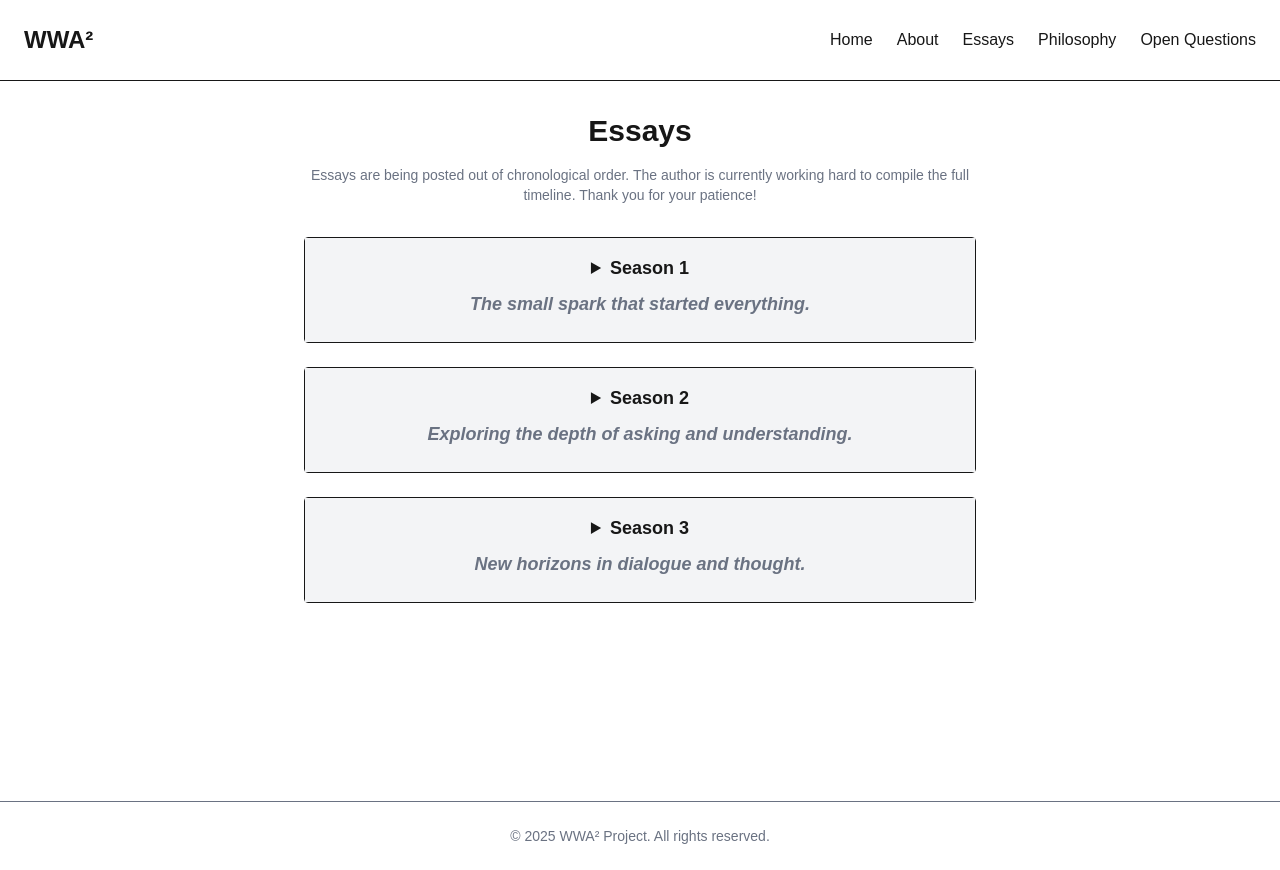
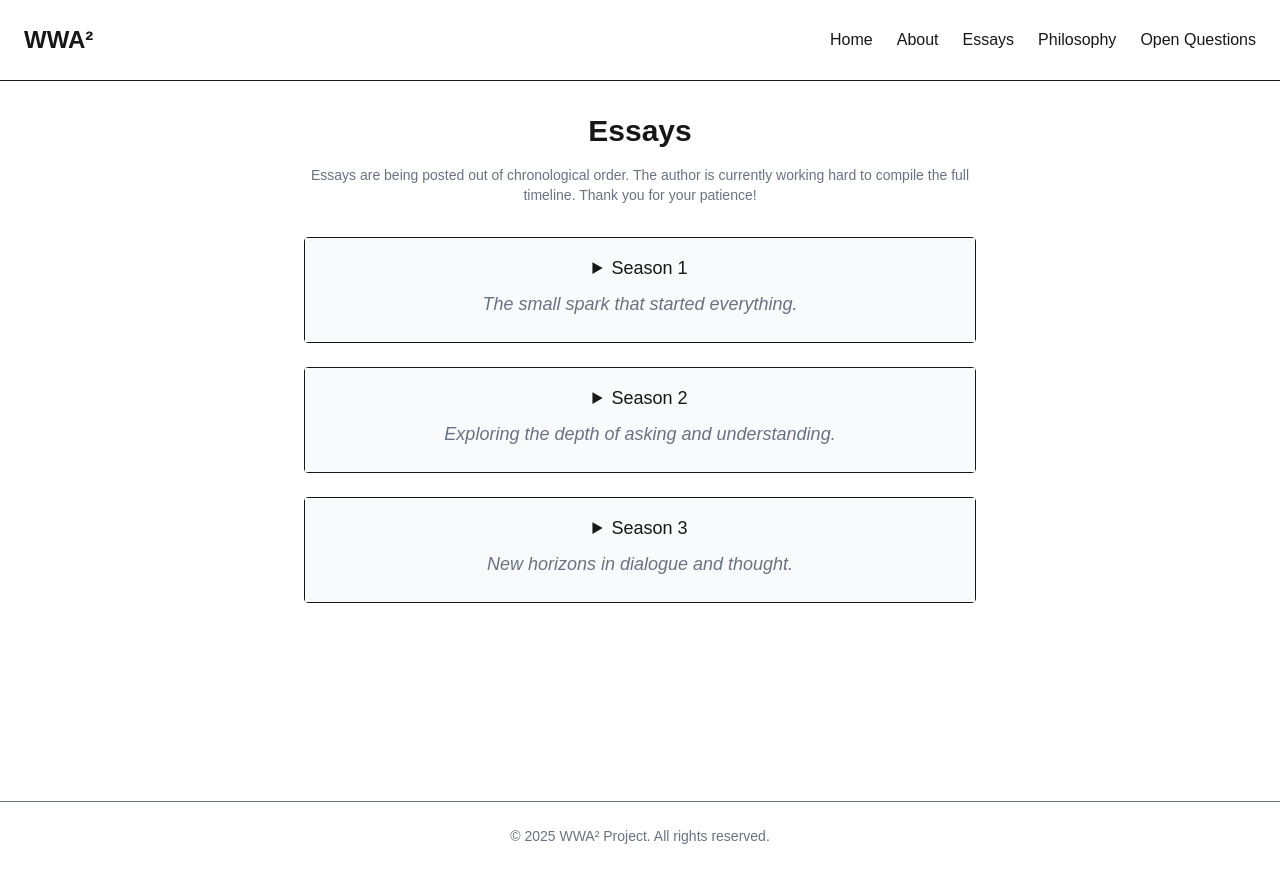
Before and after one commit to takanori88/wwa2project, a Next.js app: page /essays in a window 1280 px wide. Built offline with nearby package versions, Linux system fonts and the light colour scheme.

Commit message:
Update essays page

```diff
--- a/src/app/essays/page.js
+++ b/src/app/essays/page.js
@@ -22,7 +22,7 @@ export default function EssaysPage() {
       <div className="space-y-6 max-w-2xl w-full">
         {Object.entries(groupedEssays).map(([season, essays]) => (
           <details key={season} className="border rounded">
-            <summary className="cursor-pointer p-4 text-lg font-semibold bg-gray-100">
+            <summary className="cursor-pointer p-4 text-lg font-normal bg-gray-50">
               Season {season}
               {/* ここにサブタイトル追加！！ */}
               <p className="text-gray-500 italic my-2">{seasons[season]?.title}</p>
```
